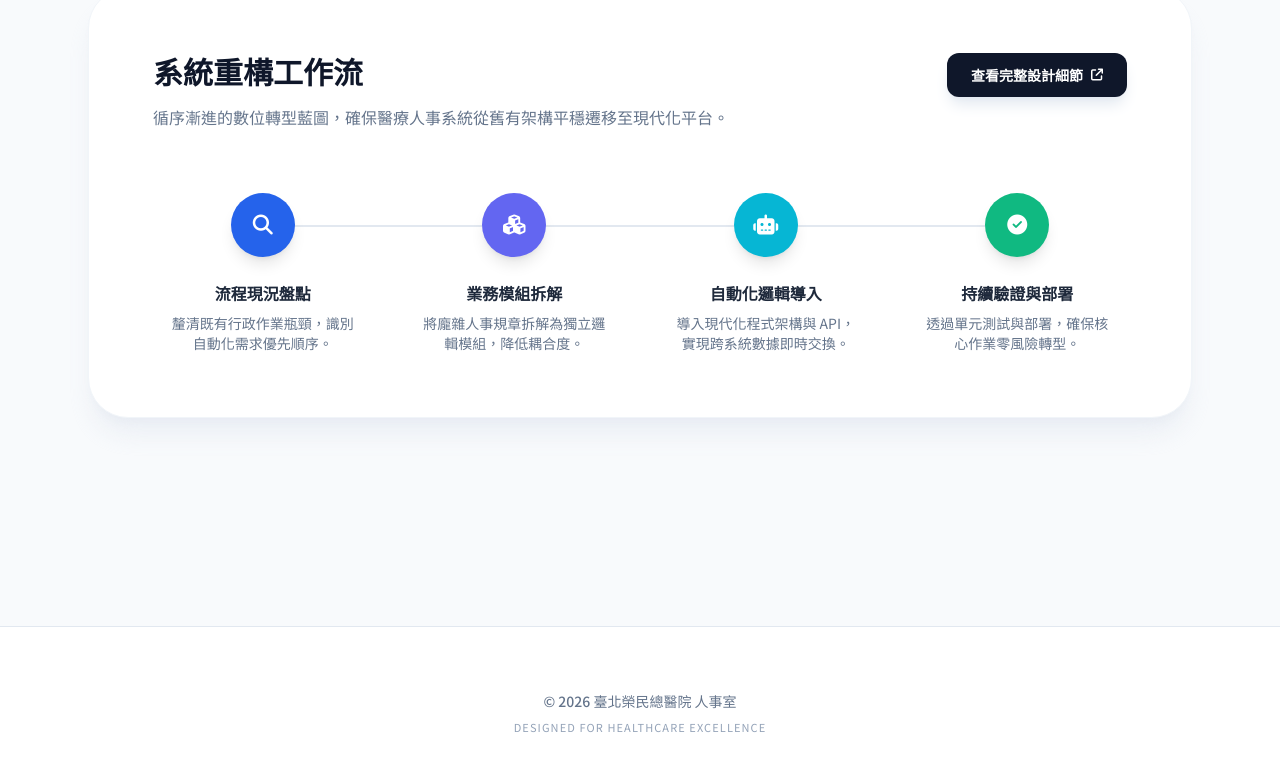
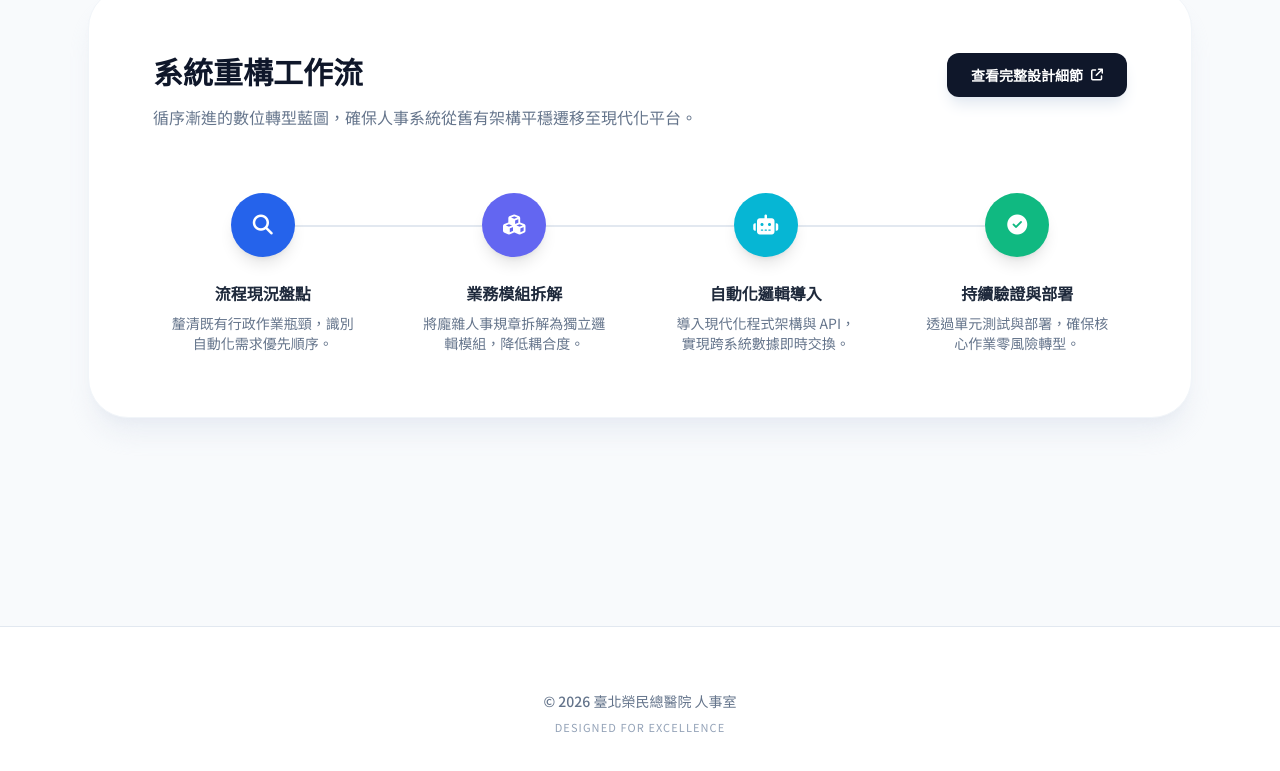
Before and after one commit to lennox0909/vghtpe-hr-tools, a Jekyll site: the page built from index.html, in a window 1280 px wide and 1400 px high, scrolled down 855 px. Shown: the part 601-1372 px from the top of the window. Built offline with Jekyll 4.4.1, drawn with Linux system fonts in a browser that asks for light colours; nearby versions of some CDN libraries.

Commit message:
revise wording

```diff
--- a/_data/workflows.yml
+++ b/_data/workflows.yml
@@ -2,7 +2,7 @@
 refactor:
   header:
     title: "系統重構工作流"
-    description: "循序漸進的數位轉型藍圖，確保醫療人事系統從舊有架構平穩遷移至現代化平台。"
+    description: "循序漸進的數位轉型藍圖，確保人事系統從舊有架構平穩遷移至現代化平台。"
     button_text: "查看完整設計細節"
     url: "/refactoring_workflow/"
   steps:
--- a/_layouts/default.html
+++ b/_layouts/default.html
@@ -16,7 +16,7 @@
 
     <footer class="py-16 text-center border-t border-slate-200 mt-12 bg-white">
         <p class="text-slate-500 text-sm font-medium">© 2026 臺北榮民總醫院 人事室</p>
-        <p class="text-slate-400 text-[11px] mt-2 uppercase tracking-widest">Designed for Healthcare Excellence</p>
+        <p class="text-slate-400 text-[11px] mt-2 uppercase tracking-widest">Designed for Excellence</p>
     </footer>
 
     <!-- 將彈窗組件放在全域佈局，確保所有頁面都能使用 -->
```
